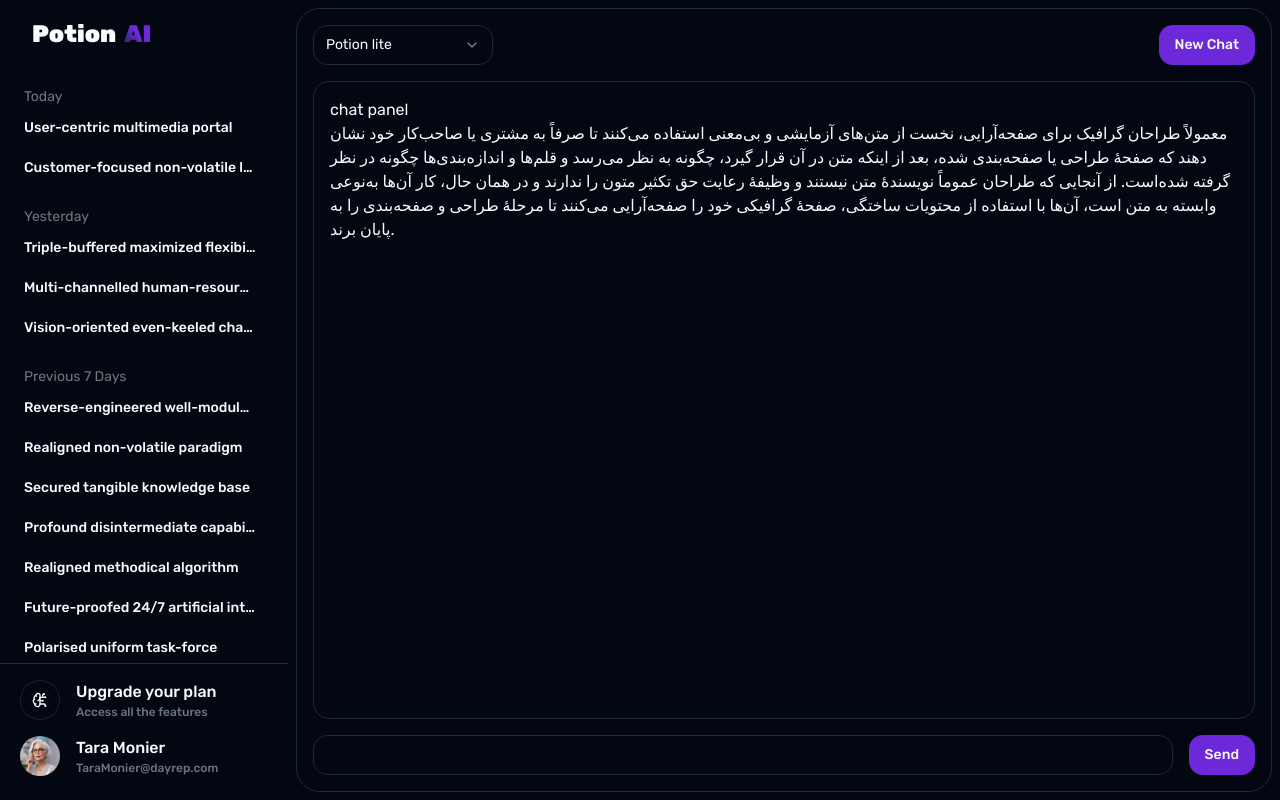
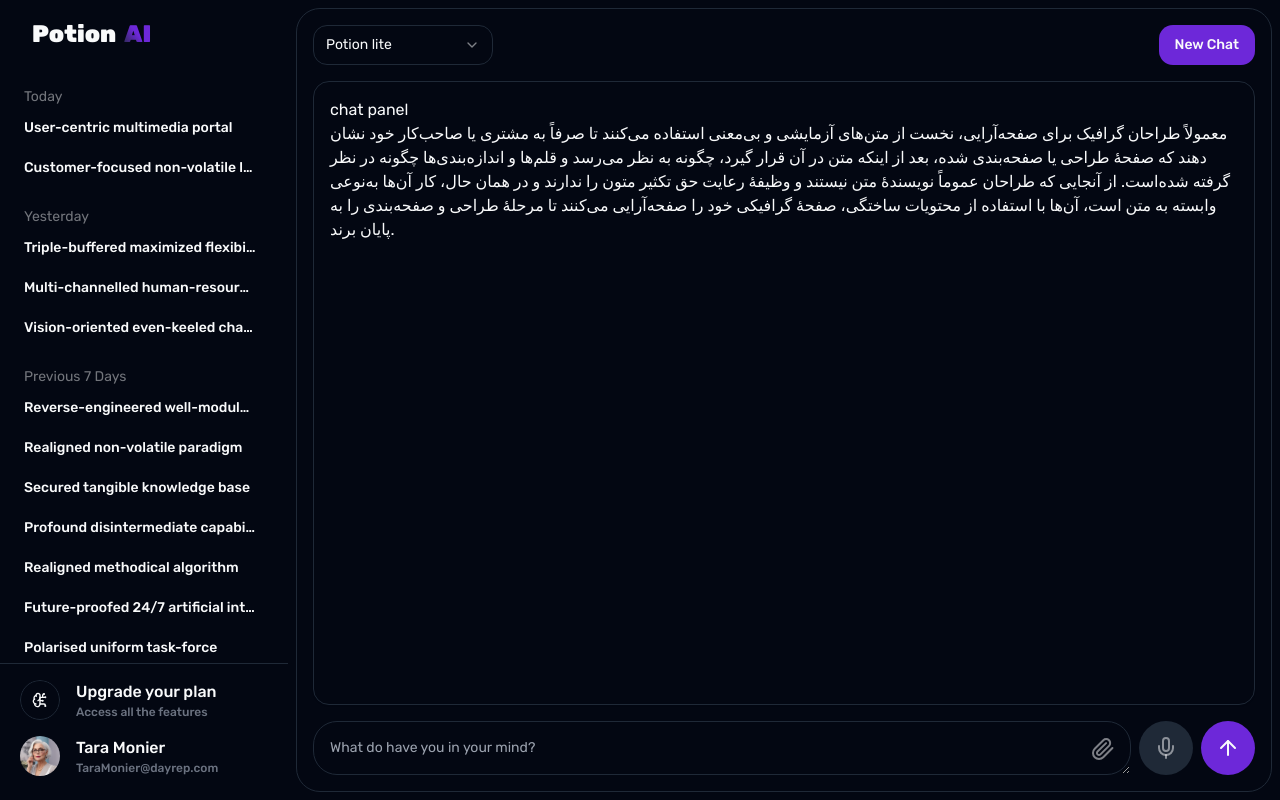
Before and after one commit to hessamkhoobkar/potion-react, a React (Vite) app: page / in a window 1280 px wide. Built offline with nearby package versions, Linux system fonts and the light colour scheme.

Commit message:
Refactor ChatPanel component and add InputSection component

```diff
--- a/src/components/app/ChatPanel.tsx
+++ b/src/components/app/ChatPanel.tsx
@@ -1,6 +1,5 @@
-import { Button } from '../ui/button';
-import { Input } from '../ui/input';
 import ChatHeader from './chat-panel/ChatHeader';
+import InputSection from './chat-panel/InputSection';
 
 export default function ChatPanel() {
   return (
@@ -21,10 +20,7 @@ export default function ChatPanel() {
             برند.
           </p>
         </div>
-        <div className="flex gap-4">
-          <Input />
-          <Button>Send</Button>
-        </div>
+        <InputSection />
       </div>
     </div>
   );
--- /dev/null
+++ b/src/components/app/chat-panel/InputSection.tsx
@@ -0,0 +1,42 @@
+import { Button } from '@/components/ui/button';
+import { Textarea } from '@/components/ui/textarea';
+import { ArrowUp, Mic, Paperclip } from 'lucide-react';
+
+export default function InputSection() {
+  const autoSizing = (event: React.ChangeEvent<HTMLTextAreaElement>) => {
+    const numberOfLineBreaks = (event.target.value.match(/\n/g) || []).length;
+
+    event.target.style.height = `${numberOfLineBreaks * 20 + 54}px`;
+  };
+
+  return (
+    <div className="flex gap-2">
+      <div className="relative grow">
+        <Textarea
+          placeholder="What do have you in your mind?"
+          className="min-h-1 overflow-y-auto rounded-3xl p-4 pe-14"
+          spellCheck="true"
+          rows={1}
+          onInput={autoSizing}
+        />
+        <Button
+          size="icon"
+          className="absolute end-2 top-2 rounded-full text-foreground/50 hover:text-foreground/100"
+          variant="ghost"
+        >
+          <Paperclip />
+        </Button>
+      </div>
+      <Button
+        size="icon"
+        className="h-[54px] w-[54px] rounded-full text-foreground/50 hover:text-foreground/100"
+        variant="secondary"
+      >
+        <Mic />
+      </Button>
+      <Button size="icon" className="h-[54px] w-[54px] rounded-full">
+        <ArrowUp />
+      </Button>
+    </div>
+  );
+}
```
